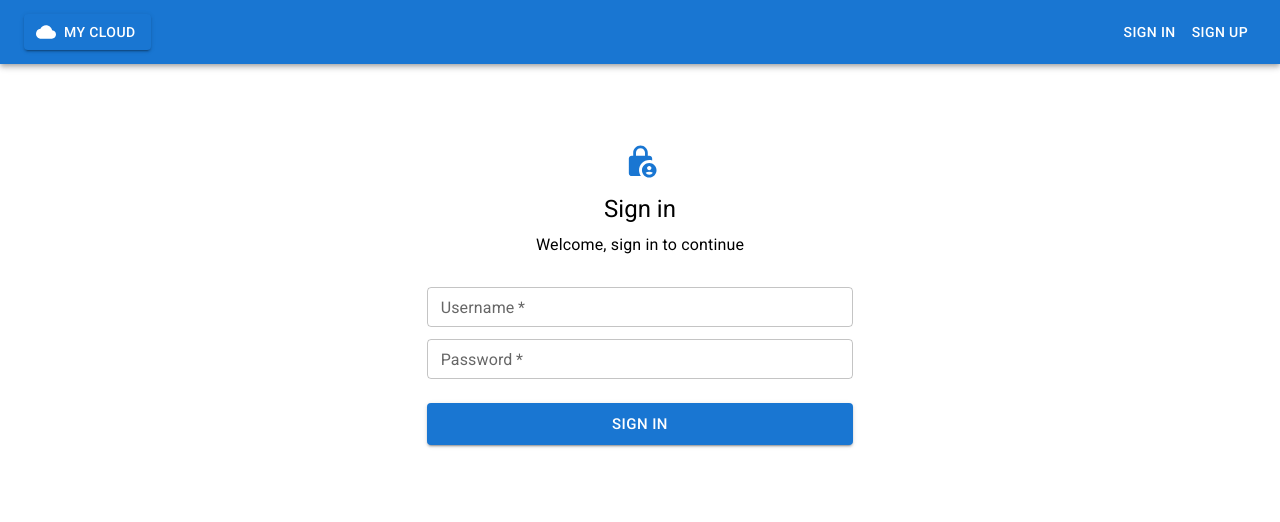
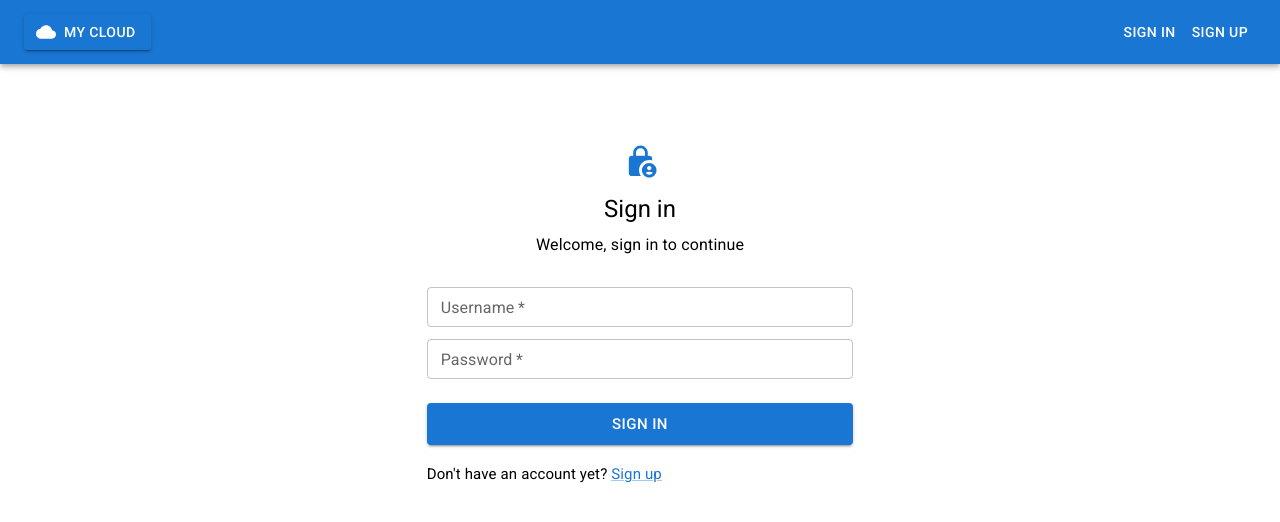
Before and after one commit to andrey-s99/cloud-storage, a React (Vite) app in the folder frontend/: page /sign-in in a window 1280 px wide. Shown: the top 522 px of the page. Built offline with nearby package versions, Linux system fonts and the light colour scheme.

Commit message:
fix: typo

```diff
--- a/frontend/src/components/auth-forms/sign-in-form.tsx
+++ b/frontend/src/components/auth-forms/sign-in-form.tsx
@@ -1,4 +1,4 @@
-import { Box, Button, TextField, Typography } from "@mui/material"
+import { Box, Button, Link, TextField, Typography } from "@mui/material"
 import LockPersonIcon from '@mui/icons-material/LockPerson';
 import { FormEvent, useState } from "react";
 import axios, { AxiosError } from "axios";
@@ -144,6 +144,13 @@ export const SignInForm = () => {
                 >
                     Sign In
                 </Button>
+                <Typography
+                    variant="subtitle1"
+                    mt={2}
+                    fontSize={15}
+                >
+                    Don't have an account yet? <Link href="/sign-up">Sign up</Link>
+                </Typography>
             </Box>
     )
 }
--- a/frontend/src/components/hero-block/HeroBlock.tsx
+++ b/frontend/src/components/hero-block/HeroBlock.tsx
@@ -30,7 +30,7 @@ export const HeroBlock = () => {
                 <Typography
                     variant="body2"
                 >
-                    <Link href="/sign-in">Sign In</Link> to start uploading and safely storing your files in the cloud.
+                    <Link href="/sign-in">Sign in</Link> to start uploading and safely storing your files in the cloud.
                 </Typography>
             </Box>
         </Box>
```
